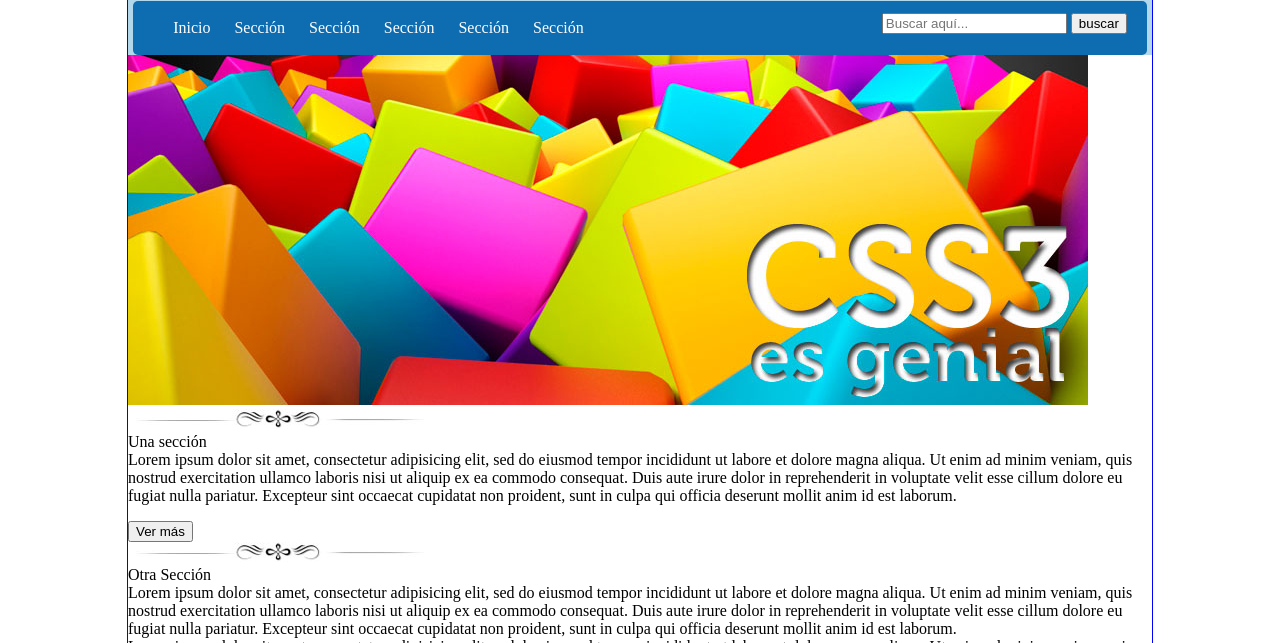
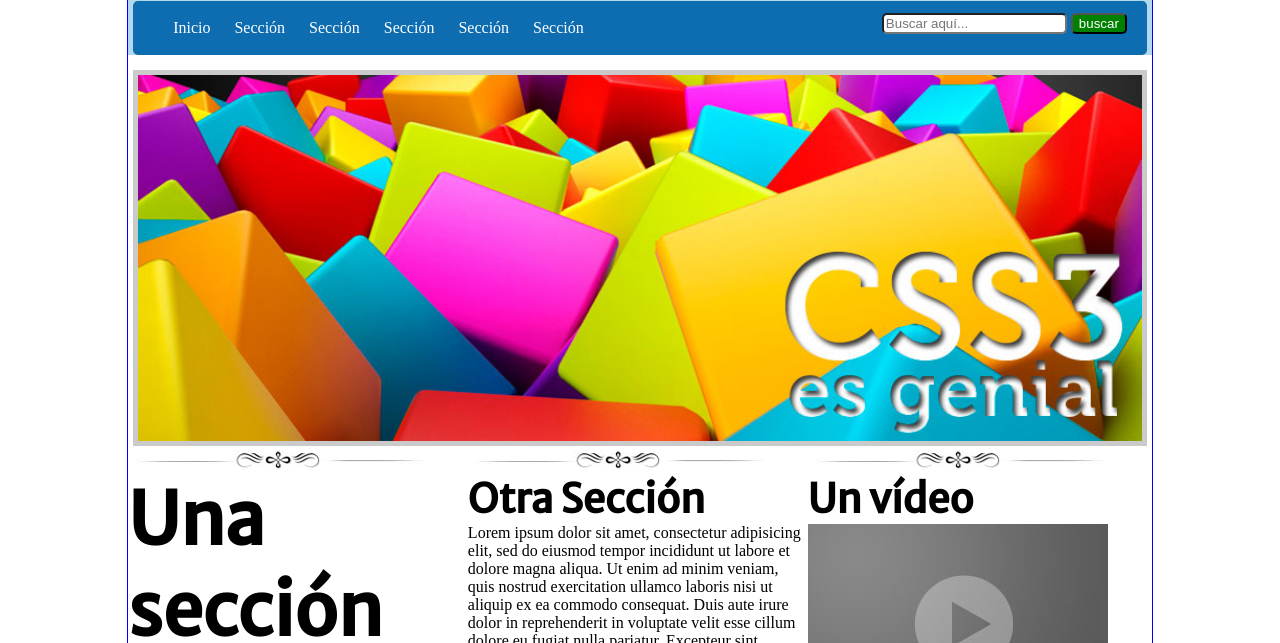
Before and after one commit to valevaldezd/pw2171, a plain HTML site: page practica01css/index.html in a window 1280 px wide. Shown: the part 157-800 px from the top of the page. Drawn offline with Linux system fonts and the light colour scheme.

Commit message:
practica01.1

```diff
--- a/practica01css/css/estilos.css
+++ b/practica01css/css/estilos.css
@@ -8,6 +8,13 @@
 	float: right;
 	margin-right: 20px;
 	margin-top: -40px;
+}
+form input{ /*todos los input dentro del form*/
+	border-radius: 5px;
+}
+form input[type="button"]{
+	background: green;
+	color: white;
 }
 header{
 	background: #B3D8EB
@@ -28,3 +35,34 @@
 #logo{
 	margin-top: -150px;
 }
+#seccion01{
+	/*border: 1px solid red;*/
+	text-align: center;
+}
+#seccion01 article img{
+		border: 5px solid rgba(150, 150, 150, 0.5);
+		width: 98%;
+		margin-top: 15px;
+
+}
+#seccion02 article{
+	display: inline-block;
+	vertical-align: top;
+	width: 32.8%;
+
+}
+.unaSeccion, .otraSeccion {
+	font-weight: bold;/*Negritas*/
+	font-family: 'Merriweather Sans', sans-serif;
+}
+.unaSeccion{
+	font-size: 4.5em;
+
+}
+.otraSeccion{
+	font-size: 2.5em;
+
+}
+#seccion02 article input{
+	color: blue;
+}
--- a/practica01css/index.html
+++ b/practica01css/index.html
@@ -3,6 +3,7 @@
 <head>
 <meta charset="utf-8">
 	<title>Práctica 01 CSS3</title>
+	<link href="https://fonts.googleapis.com/css?family=Merriweather+Sans" rel="stylesheet">
 	<link rel="stylesheet" href="css/estilos.css">
 </head>
 <body>
@@ -26,16 +27,16 @@
 			</form>
 		</nav>
 	</header>
-	<section>
+	<section id="seccion01">
 		<article>
 			<img src="img/slide2.jpg" alt="">
 		</article>
 	</section>
-	<section>
-		<article>
+	<section id="seccion02">
+		<article >
 			<img src="img/separador.jpg" alt="">
 			<br>
-			Una sección
+			<span class="unaSeccion" >Una sección </span>
 			<br>
 			Lorem ipsum dolor sit amet, consectetur adipisicing elit, sed do eiusmod
 			tempor incididunt ut labore et dolore magna aliqua. Ut enim ad minim veniam,
@@ -44,12 +45,12 @@
 			cillum dolore eu fugiat nulla pariatur. Excepteur sint occaecat cupidatat non
 			proident, sunt in culpa qui officia deserunt mollit anim id est laborum.
 			<p>	</p>
-			<input type="submit" value="Ver más">
+			<input id="boton1" type="submit" value="Ver más">
 		</article>
 		<article>
 			<img src="img/separador.jpg" alt="">
 			<br>
-			Otra Sección
+			<span class="otraSeccion"> Otra Sección </span>
 			<br>
 			Lorem ipsum dolor sit amet, consectetur adipisicing elit, sed do eiusmod
 			tempor incididunt ut labore et dolore magna aliqua. Ut enim ad minim veniam,
@@ -65,13 +66,13 @@
 			cillum dolore eu fugiat nulla pariatur. Excepteur sint occaecat cupidatat non
 			proident, sunt in culpa qui officia deserunt mollit anim id est laborum.
 			<p></p>
-			<input type="submit" value="Ver más">
+			<input id="boton2" type="submit" value="Ver más">
 
 		</article>
 		<article>
 			<img src="img/separador.jpg" alt="">
 			<br>
-			Un vídeo
+			<span class="otraSeccion"> Un vídeo </span>
 			<br>
 			<img src="img/video.jpg" alt="">
 		</article>
```
